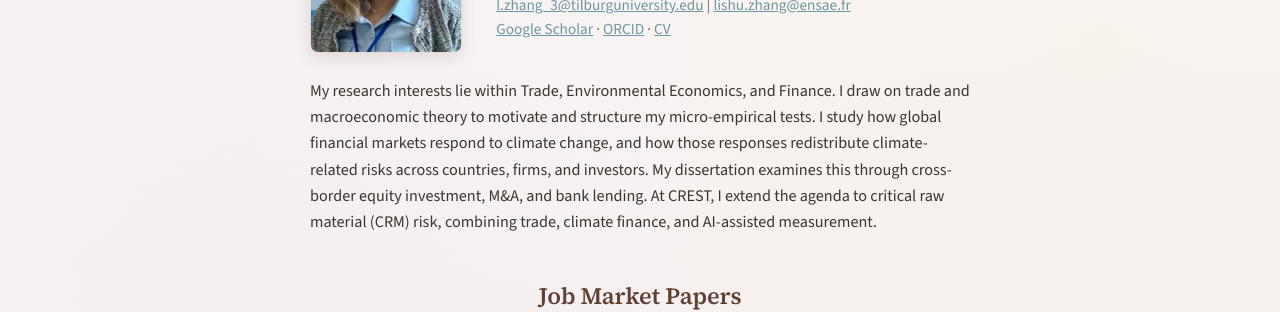
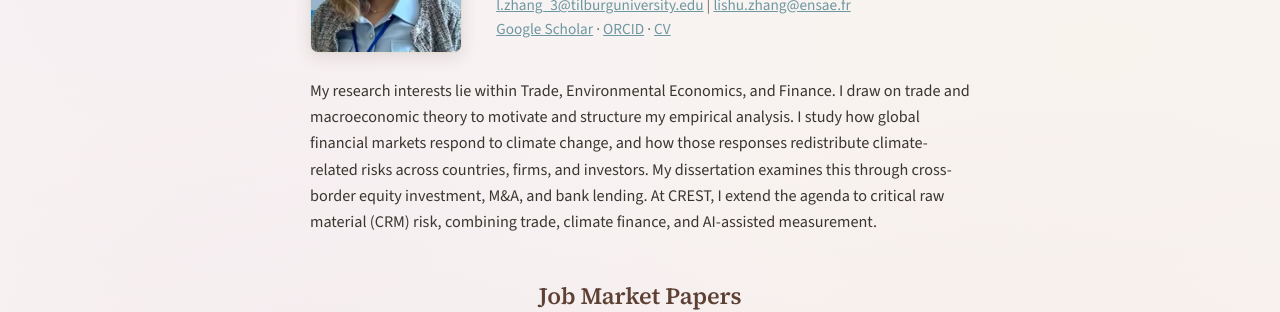
Before and after one commit to LishuZ/LishuZ.github.io, a Jekyll site: the page built from _pages/about.md, in a window 1280 px wide and 900 px high. Shown: the part 343-655 px from the top of the window. Built offline with Jekyll 4.4.1, drawn with Linux system fonts in a browser that asks for light colours.

Commit message:
Reword: empirical analysis instead of micro-empirical tests
Co-Authored-By: Claude Opus 4.8 (1M context) <noreply@anthropic.com>

```diff
--- a/_pages/about.md
+++ b/_pages/about.md
@@ -99,7 +99,7 @@ author_profile: false
   </div>
 </div>
 
-<p class="intro-extra">My research interests lie within Trade, Environmental Economics, and Finance. I draw on trade and macroeconomic theory to motivate and structure my micro-empirical tests. I study how global financial markets respond to climate change, and how those responses redistribute climate-related risks across countries, firms, and investors. My dissertation examines this through cross-border equity investment, M&amp;A, and bank lending. At CREST, I extend the agenda to critical raw material (CRM) risk, combining trade, climate finance, and AI-assisted measurement.</p>
+<p class="intro-extra">My research interests lie within Trade, Environmental Economics, and Finance. I draw on trade and macroeconomic theory to motivate and structure my empirical analysis. I study how global financial markets respond to climate change, and how those responses redistribute climate-related risks across countries, firms, and investors. My dissertation examines this through cross-border equity investment, M&amp;A, and bank lending. At CREST, I extend the agenda to critical raw material (CRM) risk, combining trade, climate finance, and AI-assisted measurement.</p>
 
 <h2 class="home-h2">Job Market Papers</h2>
 
```
